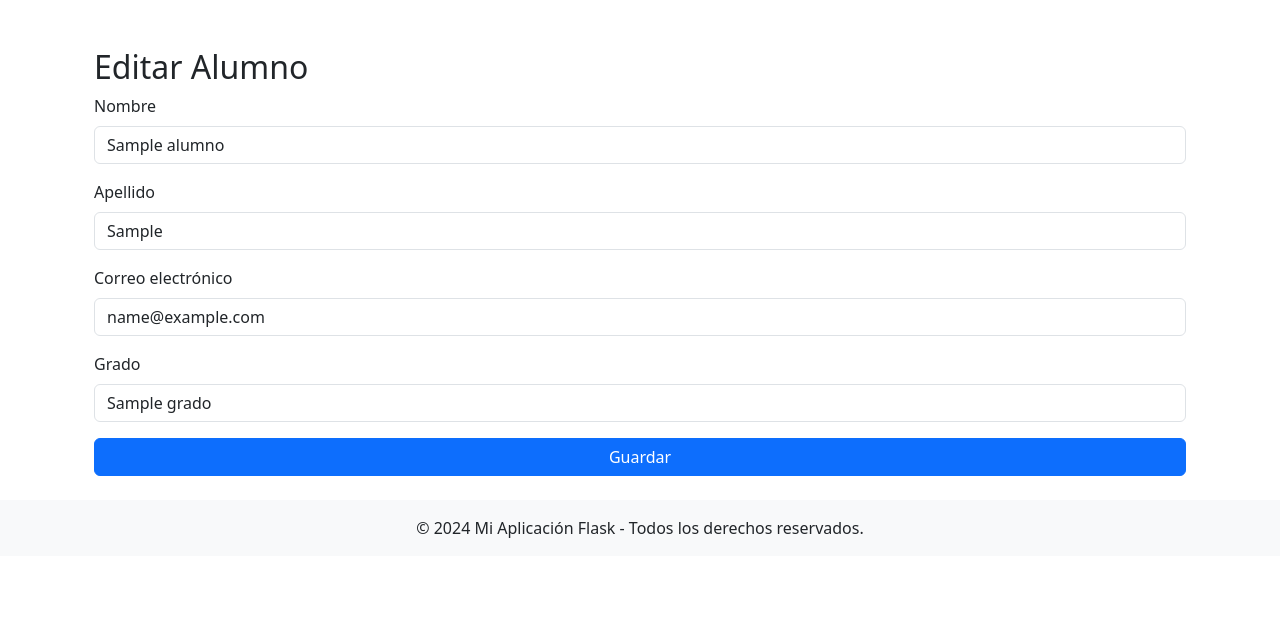
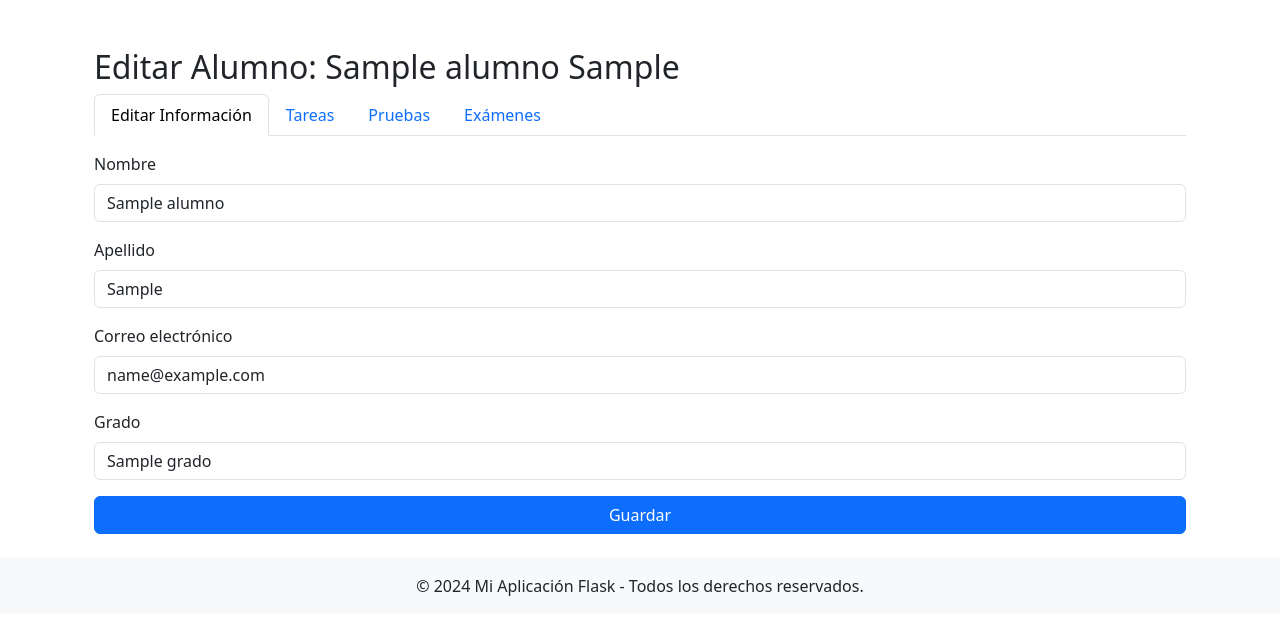
Before and after one commit to gbelot2003/proyecto_taular, a Flask app: page /alumnos/editar/1 in a window 1280 px wide. Shown: the part 56-691 px from the top of the page. Run offline with Flask 3, Linux system fonts and the light colour scheme; the visitor is signed in with stand-in values (Sample User, id 1); tables that the repository leaves empty hold one stand-in row (values such as "Sample post").

Commit message:
:construction: actualizaciones

```diff
--- a/app/models/examen_model.py
+++ b/app/models/examen_model.py
@@ -20,5 +20,8 @@ class Examen(db.Model):
     # Puntaje obtenido por el alumno
     puntaje_obtenido = db.Column(db.Float, nullable=True)
 
+    parcial_id = db.Column(db.Integer, db.ForeignKey('parciales.id'), nullable=False)
+    parcial = db.relationship('Parcial', backref='examenes')
+
     def __repr__(self):
         return f'<Examen {self.descripcion} para el Alumno {self.alumno.nombre}>'
--- a/app/models/prueba_model.py
+++ b/app/models/prueba_model.py
@@ -20,5 +20,8 @@ class Prueba(db.Model):
     # Puntaje obtenido por el alumno
     puntaje_obtenido = db.Column(db.Float, nullable=True)
 
+    parcial_id = db.Column(db.Integer, db.ForeignKey('parciales.id'), nullable=False)
+    parcial = db.relationship('Parcial', backref='pruebas')
+
     def __repr__(self):
         return f'<Prueba {self.descripcion} para el Alumno {self.alumno.nombre}>'
--- a/app/models/tarea_model.py
+++ b/app/models/tarea_model.py
@@ -19,6 +19,9 @@ class Tarea(db.Model):
 
     # Puntaje obtenido por el alumno
     puntaje_obtenido = db.Column(db.Float, nullable=True)
+    # Relación con Parcial
+    parcial_id = db.Column(db.Integer, db.ForeignKey('parciales.id'), nullable=False)
+    parcial = db.relationship('Parcial', backref='tareas')
 
     def __repr__(self):
         return f'<Tarea {self.descripcion} para el Alumno {self.alumno.nombre}>'
--- a/app/routes/alumnos_router.py
+++ b/app/routes/alumnos_router.py
@@ -3,6 +3,10 @@ from flask import render_template, redirect, session, url_for, flash, request
 from app import db
 from app.forms.alumno_form import AlumnoForm
 from app.models.alumno_model import Alumno
+from app.models.tarea_model import Tarea
+from app.models.prueba_model import Prueba
+from app.models.examen_model import Examen
+from app.models.parcial_model import Parcial
 
 def configurar_alumnos(app):
     # Ruta para listar alumnos
@@ -38,6 +42,13 @@ def configurar_alumnos(app):
         alumno = Alumno.query.get_or_404(id)
         form = AlumnoForm(obj=alumno)
 
+        # Obtener las tareas, pruebas y exámenes del alumno, agrupados por parcial
+        tareas = Tarea.query.filter_by(alumno_id=alumno.id).all()
+        pruebas = Prueba.query.filter_by(alumno_id=alumno.id).all()
+        examenes = Examen.query.filter_by(alumno_id=alumno.id).all()
+        # Siempre obtener los parciales, sin importar si el formulario es enviado o no
+        parciales = Parcial.query.all()
+
         if form.validate_on_submit():
             alumno.nombre = form.nombre.data
             alumno.apellido = form.apellido.data
@@ -47,7 +58,7 @@ def configurar_alumnos(app):
             flash('Alumno actualizado correctamente.', 'success')
             return redirect(url_for('listar_alumnos'))
 
-        return render_template('alumnos/editar.html', form=form, alumno=alumno)
+        return render_template('alumnos/editar.html', form=form, alumno=alumno, tareas=tareas, pruebas=pruebas, examenes=examenes, parciales=parciales)
 
     # Ruta para eliminar un alumno
     @app.route('/alumnos/eliminar/<int:id>', methods=['POST'])
--- a/app/templates/alumnos/editar.html
+++ b/app/templates/alumnos/editar.html
@@ -4,7 +4,27 @@
 
 {% block content %}
 <div class="container mt-5">
-    <h2>Editar Alumno</h2>
+    <h2>Editar Alumno: {{ alumno.nombre }} {{ alumno.apellido }}</h2>
+
+    <!-- Bootstrap Tabs -->
+    <ul class="nav nav-tabs" id="myTab" role="tablist">
+        <li class="nav-item" role="presentation">
+            <button class="nav-link active" id="form-tab" data-bs-toggle="tab" data-bs-target="#form" type="button" role="tab" aria-controls="form" aria-selected="true">Editar Información</button>
+        </li>
+        <li class="nav-item" role="presentation">
+            <button class="nav-link" id="tareas-tab" data-bs-toggle="tab" data-bs-target="#tareas" type="button" role="tab" aria-controls="tareas" aria-selected="false">Tareas</button>
+        </li>
+        <li class="nav-item" role="presentation">
+            <button class="nav-link" id="pruebas-tab" data-bs-toggle="tab" data-bs-target="#pruebas" type="button" role="tab" aria-controls="pruebas" aria-selected="false">Pruebas</button>
+        </li>
+        <li class="nav-item" role="presentation">
+            <button class="nav-link" id="examenes-tab" data-bs-toggle="tab" data-bs-target="#examenes" type="button" role="tab" aria-controls="examenes" aria-selected="false">Exámenes</button>
+        </li>
+    </ul>
+
+    <div class="tab-content mt-3" id="myTabContent">
+        <!-- Formulario Tab -->
+        <div class="tab-pane fade show active" id="form" role="tabpanel" aria-labelledby="form-tab">
             <form method="POST" action="{{ url_for('editar_alumno', id=alumno.id) }}">
                 {{ form.hidden_tag() }}
 
@@ -33,4 +53,81 @@
                 </div>
             </form>
         </div>
+
+        <!-- Tareas Tab -->
+        <div class="tab-pane fade" id="tareas" role="tabpanel" aria-labelledby="tareas-tab">
+            {% for parcial in parciales %}
+                <h4>Parcial {{ parcial.numero }} - {{ parcial.clase.nombre }}</h4>
+                <table class="table table-bordered">
+                    <thead>
+                        <tr>
+                            <th>Descripción</th>
+                            <th>Puntaje Máximo</th>
+                            <th>Puntaje Obtenido</th>
+                        </tr>
+                    </thead>
+                    <tbody>
+                        {% for tarea in tareas if tarea.parcial_id == parcial.id %}
+                        <tr>
+                            <td>{{ tarea.descripcion }}</td>
+                            <td>{{ tarea.puntaje_maximo }}</td>
+                            <td>{{ tarea.puntaje_obtenido }}</td>
+                        </tr>
+                        {% endfor %}
+                    </tbody>
+                </table>
+            {% endfor %}
+        </div>
+
+        <!-- Pruebas Tab -->
+        <div class="tab-pane fade" id="pruebas" role="tabpanel" aria-labelledby="pruebas-tab">
+            {% for parcial in parciales %}
+                <h4>Parcial {{ parcial.numero }} - {{ parcial.clase.nombre }}</h4>
+                <table class="table table-bordered">
+                    <thead>
+                        <tr>
+                            <th>Descripción</th>
+                            <th>Puntaje Máximo</th>
+                            <th>Puntaje Obtenido</th>
+                        </tr>
+                    </thead>
+                    <tbody>
+                        {% for prueba in pruebas if prueba.parcial_id == parcial.id %}
+                        <tr>
+                            <td>{{ prueba.descripcion }}</td>
+                            <td>{{ prueba.puntaje_maximo }}</td>
+                            <td>{{ prueba.puntaje_obtenido }}</td>
+                        </tr>
+                        {% endfor %}
+                    </tbody>
+                </table>
+            {% endfor %}
+        </div>
+
+        <!-- Exámenes Tab -->
+        <div class="tab-pane fade" id="examenes" role="tabpanel" aria-labelledby="examenes-tab">
+            {% for parcial in parciales %}
+                <h4>Parcial {{ parcial.numero }} - {{ parcial.clase.nombre }}</h4>
+                <table class="table table-bordered">
+                    <thead>
+                        <tr>
+                            <th>Descripción</th>
+                            <th>Puntaje Máximo</th>
+                            <th>Puntaje Obtenido</th>
+                        </tr>
+                    </thead>
+                    <tbody>
+                        {% for examen in examenes if examen.parcial_id == parcial.id %}
+                        <tr>
+                            <td>{{ examen.descripcion }}</td>
+                            <td>{{ examen.puntaje_maximo }}</td>
+                            <td>{{ examen.puntaje_obtenido }}</td>
+                        </tr>
+                        {% endfor %}
+                    </tbody>
+                </table>
+            {% endfor %}
+        </div>
+    </div>
+</div>
 {% endblock %}
```
Lines whose indentation alone changed are shown as unchanged.
